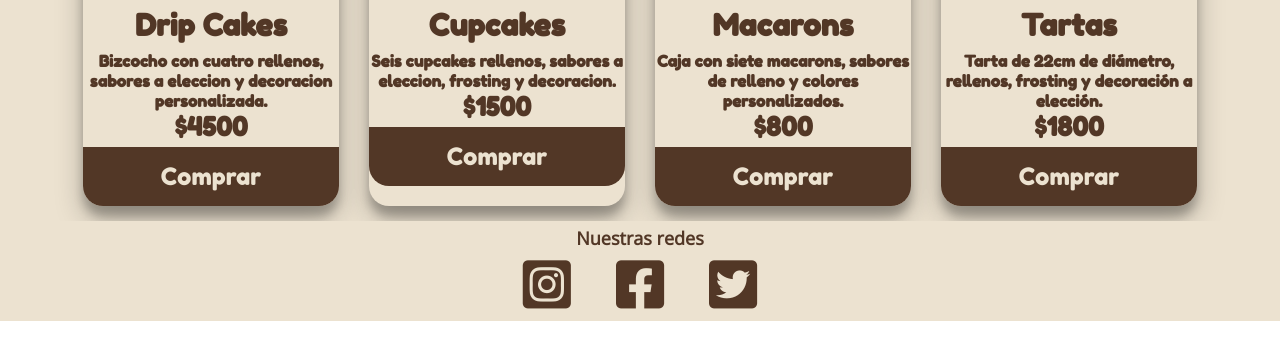
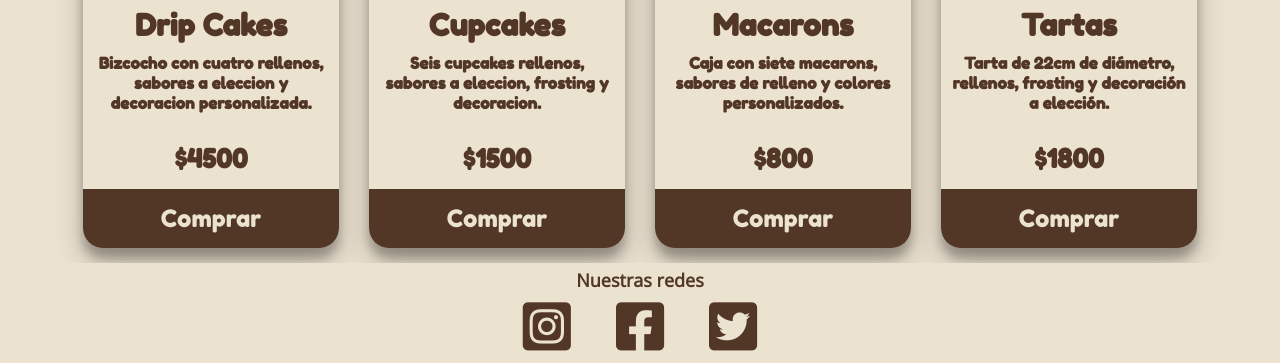
Before and after one commit to joshualukosiunas/proyecto-litapasteleria, a plain HTML site: page pages/shop.html in a window 1280 px wide. Shown: the part 506-869 px from the top of the page. Before the commit the page ends 827 px from the top, so only its background shows below. Drawn offline with nearby package versions, Linux system fonts and the light colour scheme.

Commit message:
Se cambiaron los padding de los h5 y h6 del shop

```diff
--- a/css/style.css
+++ b/css/style.css
@@ -271,11 +271,12 @@ a {
   .galeria h5 {
     text-align: center;
     color: #523726;
-    padding-top: 8px; }
+    padding: 10px; }
   .galeria h6 {
     font-size: 26px;
     text-align: center;
-    color: #523726; }
+    color: #523726;
+    padding: 20px 0 10px 0; }
   .galeria button {
     text-align: center;
     font-size: 24px;
--- a/scss/main.scss
+++ b/scss/main.scss
@@ -223,12 +223,13 @@ nav {
         h5{
             text-align: center;
             color: $marron;
-            padding-top: 8px;
+            padding: 10px;
         }
         h6{
             font-size: 26px;
             text-align: center;
             color: $marron;
+            padding: 20px 0 10px 0;
         }
         button{
             text-align: center;
```
